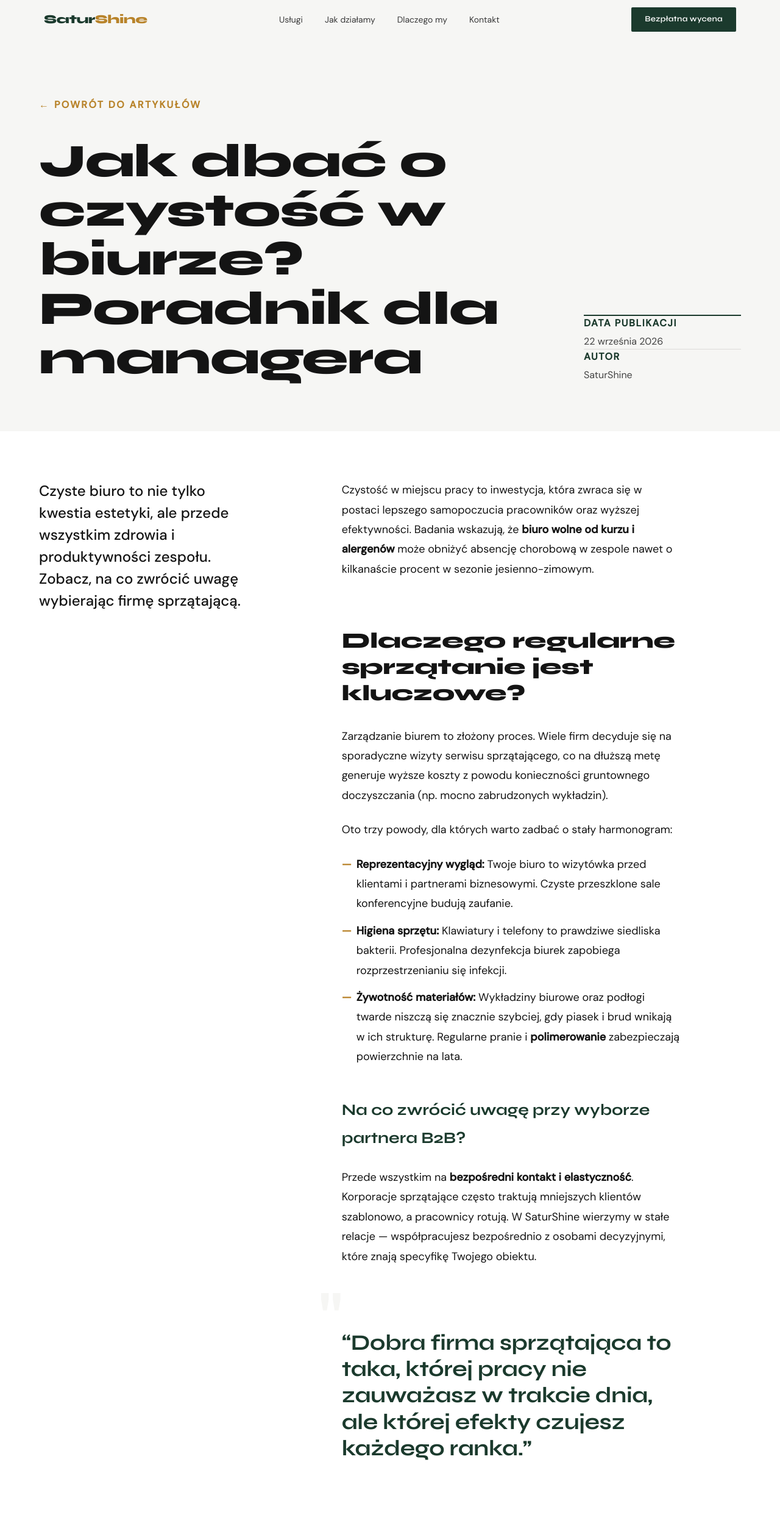
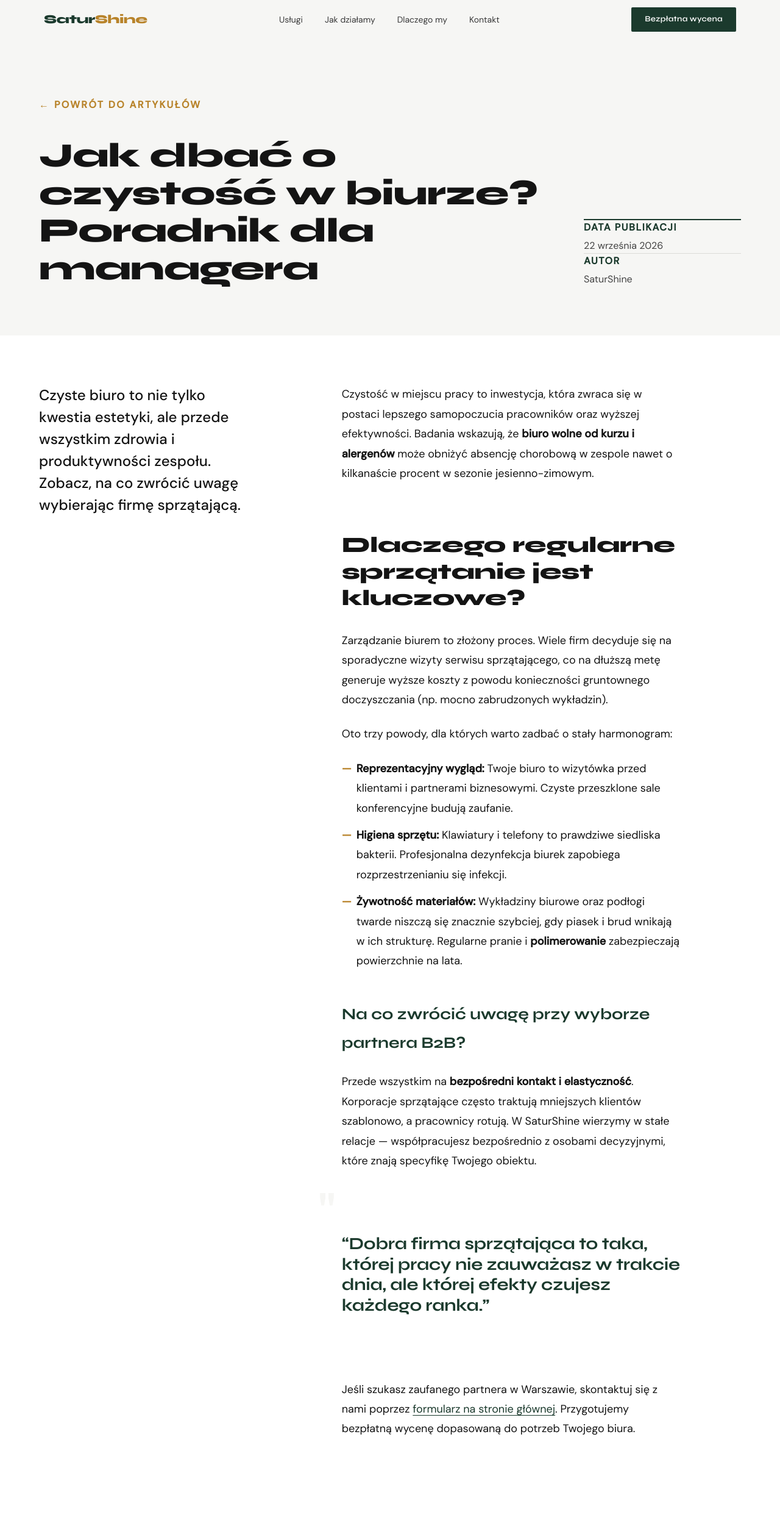
Before and after one commit to RobertSOB92/saturshine_strona, an Astro site: page /blog/jak-dbac-o-czystosc-w-biurze in a window 1280 px wide. Shown: the top 2497 px of the page at 61% size. Built offline with nearby package versions, Linux system fonts and the light colour scheme; Astro itself is replaced by a stand-in of ours.

Commit message:
style(blog): reduce oversized headings to improve readability

```diff
--- a/src/pages/blog/[slug].astro
+++ b/src/pages/blog/[slug].astro
@@ -30,7 +30,7 @@ const { Content } = await render(entry);
         </div>
 
         <div style={{ gridColumn: '1 / span 9' }}>
-          <h1 style={{ fontFamily: 'Syne, sans-serif', fontSize: 'clamp(40px, 6vw, 80px)', color: '#141414', lineHeight: 1.05, margin: '0', letterSpacing: '-0.02em', fontWeight: 800 }}>
+          <h1 style={{ fontFamily: 'Syne, sans-serif', fontSize: 'clamp(32px, 4.5vw, 56px)', color: '#141414', lineHeight: 1.1, margin: '0', letterSpacing: '-0.02em', fontWeight: 800 }}>
             {entry.data.title}
           </h1>
         </div>
@@ -139,7 +139,7 @@ const { Content } = await render(entry);
   .editorial-prose blockquote::before {
     content: '"';
     font-family: 'Syne', sans-serif;
-    font-size: 140px;
+    font-size: 100px;
     color: #F6F6F4;
     position: absolute;
     top: -60px;
@@ -149,7 +149,7 @@ const { Content } = await render(entry);
   }
   .editorial-prose blockquote p {
     font-family: 'Syne', sans-serif;
-    font-size: clamp(26px, 3vw, 36px);
+    font-size: clamp(22px, 2.5vw, 28px);
     color: #1B3A2D;
     font-style: normal;
     font-weight: 700;
--- a/src/pages/blog/index.astro
+++ b/src/pages/blog/index.astro
@@ -14,7 +14,7 @@ posts.sort((a, b) => b.data.date.valueOf() - a.data.date.valueOf());
   <main style={{ minHeight: '80vh', backgroundColor: '#F6F6F4', paddingBottom: '0' }}>
     <div style={{ paddingTop: '160px', paddingBottom: '80px', paddingLeft: '5%', paddingRight: '5%', backgroundColor: '#F6F6F4' }}>
       <div style={{ maxWidth: 1200, margin: '0 auto' }}>
-        <h1 style={{ fontFamily: 'Syne, sans-serif', fontSize: 'clamp(56px, 8vw, 100px)', color: '#141414', margin: '0 0 24px', letterSpacing: '-0.02em', fontWeight: 800 }}>
+        <h1 style={{ fontFamily: 'Syne, sans-serif', fontSize: 'clamp(40px, 5vw, 64px)', color: '#141414', margin: '0 0 24px', letterSpacing: '-0.02em', fontWeight: 800 }}>
           Porady & <span style={{ color: '#B8832A' }}>Wiedza</span>
         </h1>
         <p style={{ fontFamily: 'DM Sans, sans-serif', fontSize: 'clamp(20px, 2vw, 24px)', color: '#1B3A2D', margin: 0, maxWidth: 600 }}>
@@ -40,7 +40,7 @@ posts.sort((a, b) => b.data.date.valueOf() - a.data.date.valueOf());
               </p>
             </div>
             <div style={{ gridColumn: '4 / span 9' }}>
-              <h2 style={{ fontFamily: 'Syne, sans-serif', fontSize: 'clamp(32px, 4vw, 48px)', margin: '0 0 24px', lineHeight: 1.1, letterSpacing: '-0.01em', fontWeight: 800 }}>
+              <h2 style={{ fontFamily: 'Syne, sans-serif', fontSize: 'clamp(28px, 3vw, 40px)', margin: '0 0 24px', lineHeight: 1.15, letterSpacing: '-0.01em', fontWeight: 800 }}>
                 <a href={`/blog/${post.id}`} className="blog-title-link" style={{ color: '#141414', textDecoration: 'none', transition: 'color 0.3s' }}>
                   {post.data.title}
                 </a>
```
